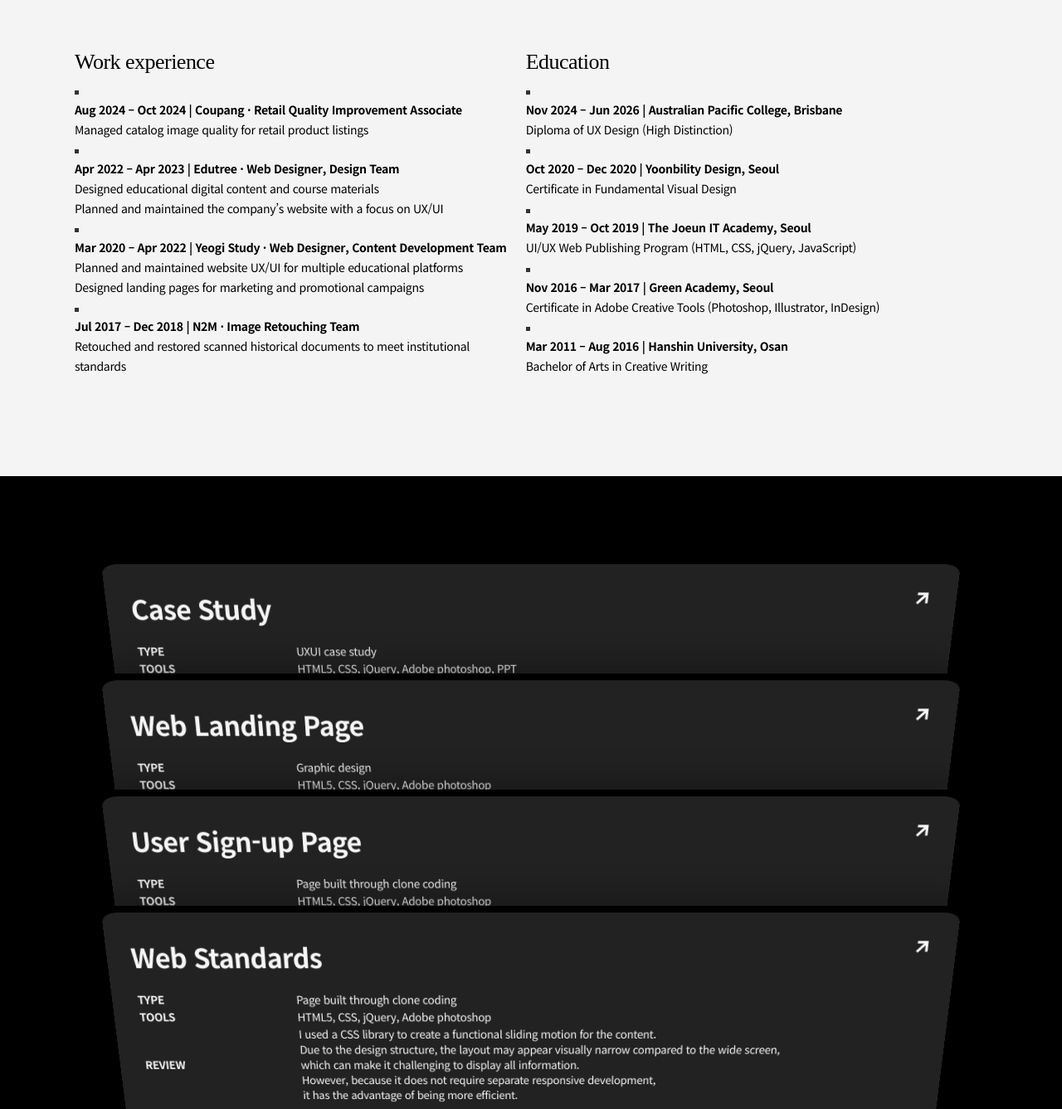
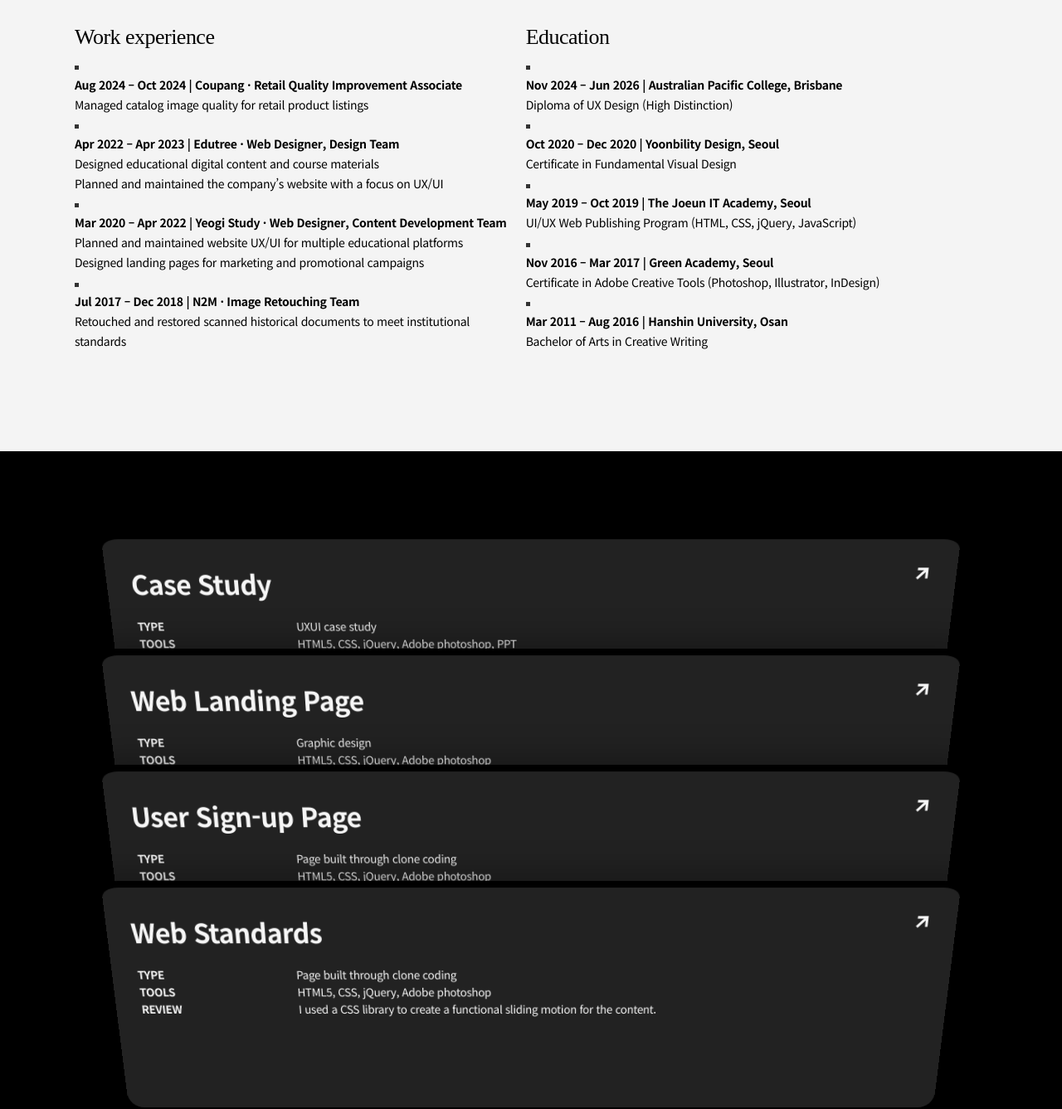
Before and after one commit to sophiekor/portfolio, a plain HTML site: page index.html in a window 1280 px wide. Shown: the part 1770-3107 px from the top of the page at 83% size. Drawn offline with nearby package versions, Linux system fonts and the light colour scheme; a web font is replaced by a local one.

Commit message:
Add files via upload
Signed-off-by: sophiekor <166974997+sophiekor@users.noreply.github.com>

```diff
--- a/index.html
+++ b/index.html
@@ -97,7 +97,6 @@
                         <div class="photo item">
                         </div>
                     </div>
-                    <div class="mgt30">
                     <div class="work item">
                         <p class="title">Work experience</p>
                         <ul>
@@ -105,7 +104,6 @@
                                 <p>Aug 2024 – Oct 2024 | Coupang · Retail Quality Improvement Associate</p>
                                 Managed catalog image quality for retail product listings
                              </li>
-                            <ul>
                             <li>
                                 <p>Apr 2022 – Apr 2023 | Edutree · Web Designer, Design Team</p>
                                 Designed educational digital content and course materials<br>
@@ -146,7 +144,6 @@
                                 Bachelor of Arts in Creative Writing
                             </li>
                         </ul>
-                        </div>
                     </div>
                 </div>
             </section>
@@ -243,10 +240,7 @@
                                                 </tr>
                                                 <tr>
                                                     <th>REVIEW</th>
-                                                    <td>The page is built based on web standards and<br>
-                                                        cross-browser compatibility.<br>
-                                                        It also includes functional navigation,<br>
-                                                        allowing users to move to the next page by clicking the buttons.
+                                                    <td>The page is built based on web standards and cross-browser compatibility.
                                                     </td>
                                                 </tr>
                                             </tbody>
@@ -279,11 +273,7 @@
                                                 </tr>
                                                 <tr>
                                                     <th>REVIEW</th>
-                                                    <td>I used a CSS library to create a functional sliding motion for the content.<br>
-                                                        Due to the design structure, the layout may appear visually narrow compared to the wide screen,<br>
-                                                        which can make it challenging to display all information.<br>
-                                                        However, because it does not require separate responsive development,<br>
-                                                        it has the advantage of being more efficient.
+                                                    <td>I used a CSS library to create a functional sliding motion for the content.
                                                     </td>
                                                 </tr>
                                             </tbody>
```
Lines whose indentation alone changed are shown as unchanged.
